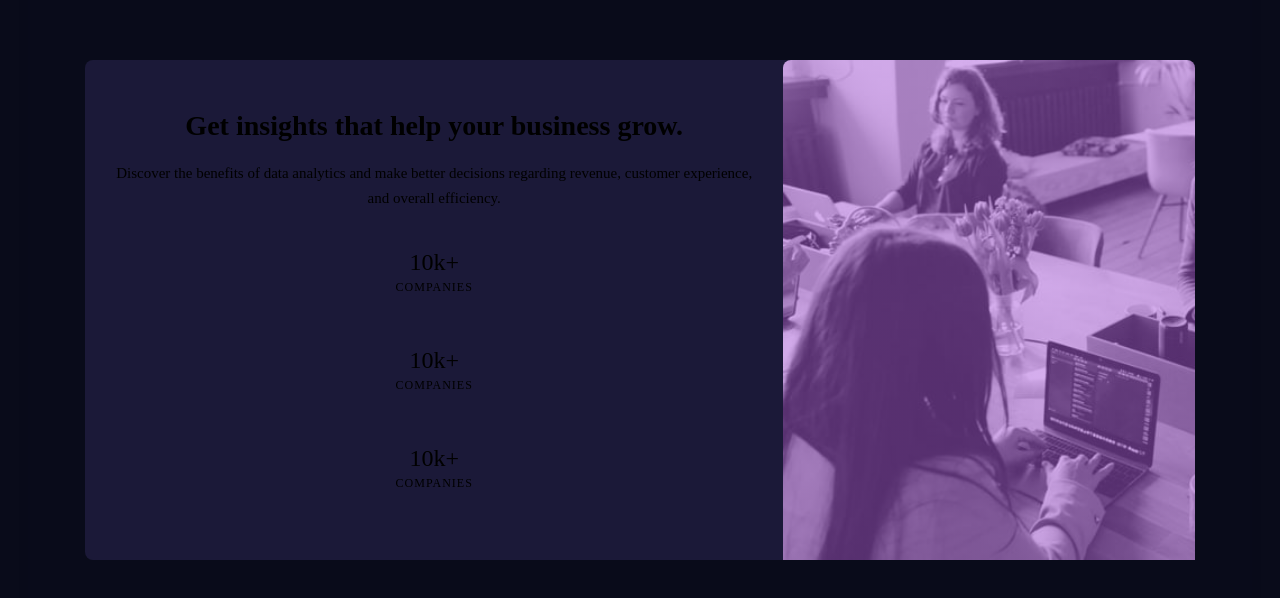
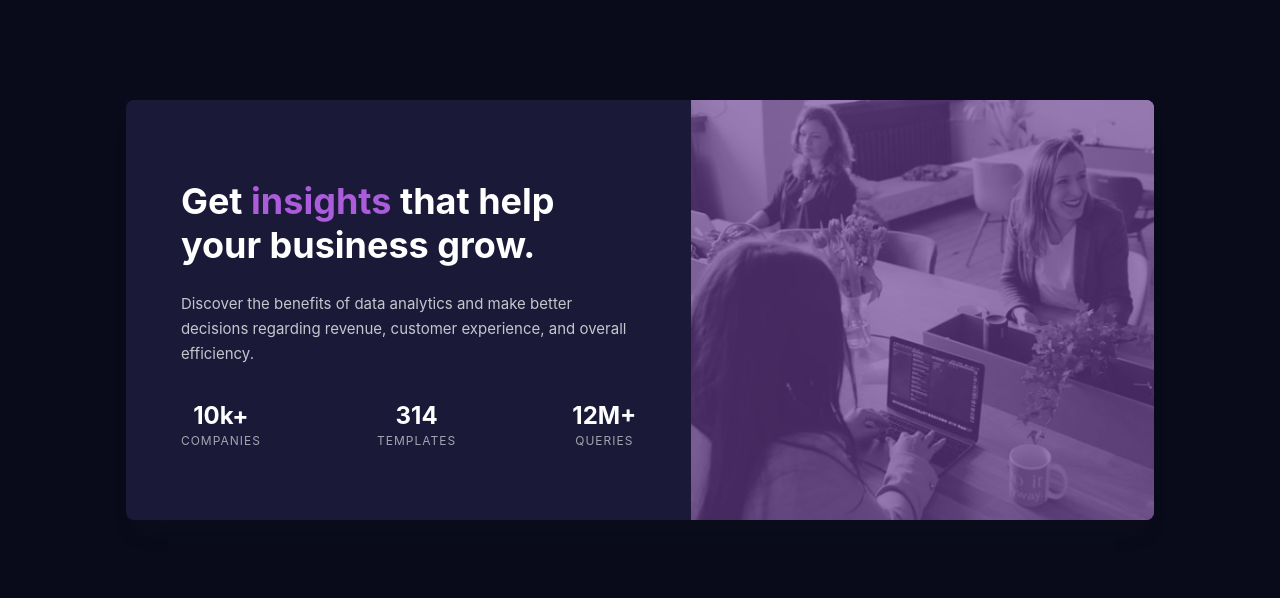
Before and after one commit to bguz/FEM-stats-preview-card-component, a plain HTML site: page index.html in a window 1280 px wide. Shown: the part 130-728 px from the top of the page. Drawn offline with Linux system fonts and the light colour scheme; a web font is replaced by a local one.

Commit message:
challenge finished

```diff
--- a/assets/css/style.less
+++ b/assets/css/style.less
@@ -5,6 +5,7 @@
 @dark-desaturated-blue: hsl(244, 38%, 16%);
 @soft-violet: hsl(277, 64%, 61%);
 @transparent-violet: hsla(277, 64%, 61%, 0.5);
+@transparent-desaturated-blue: hsla(244, 38%, 16%, 0.3);
 
 /* Neutral Colors */
 @white: hsl(0, 0%, 100%);
@@ -15,6 +16,7 @@
 * {
     box-sizing: border-box;
 }
+
 /* Clear fix hack */
 .clearfix:after {
     content: ".";
@@ -27,14 +29,17 @@
 .clear {
     clear: both;
 }
+
 /* General Styles */
 html {
     font-size: 62.5%;
 }
 body {
-    margin: 4rem 3rem;
+    font-family: 'Inter', sans-serif;
+    color: @white;
     background-color: @very-dark-blue;
-    box-shadow: 0px 20px 20px -10px rgba(23, 25, 41, 0.20);
+    min-height: 100vh;
+    margin: 4rem 2rem;
 }
 h1 {
     font-size: 2.8rem;
@@ -46,45 +51,76 @@ p {
     font-size: 1.5rem;
     line-height: 2.5rem;
 }
+
 /* Card */
 .card {
+    box-shadow: 0px 20px 20px -10px rgba(23, 25, 41, 0.20);
     background-color: @dark-desaturated-blue;
     border-radius: .8rem;
+    max-width: 1110px;
 
     .card__hero {
-        height: 34.6rem;
+        height: 25rem;
         border-radius: .8rem .8rem 0 0;
-        background: linear-gradient(@transparent-violet, @transparent-violet), url('../images/image-header-mobile.jpg');
+        background: url('../images/image-header-mobile.jpg');
         background-size: cover;
         background-repeat: no-repeat;
+        background-position: center;
+        position: relative;
+
+        .card__hero-overlay,
+        .card__hero-overlay-2 {
+            content: "";
+            position: absolute;
+            top: 0;
+            left: 0;
+            width: 100%;
+            height: 100%;
+            border-radius: .8rem .8rem 0 0;
+        }
+        .card__hero-overlay {
+            background-color: @transparent-violet;
+        }
+        .card__hero-overlay-2 {
+            background-color: @transparent-desaturated-blue;
+        }
     }
 
     .card__content {
-        padding: 3.1rem;
+        padding: 4rem;
 
         .card__heading,
         .card__copy {
             text-align: center;
         }
+        .card__copy {
+            opacity: 0.75;
         }
-
-    .card_stats {
+        .card__heading-highlight {
+            color: @soft-violet;
+        }
+        .card__stats {
             display: flex;
             flex-direction: column;
             justify-content: center;
             align-items: center;
+            padding-top: 1rem;
 
             .card__stat {
                 font-size: 2.4rem;
                 display: flex;
                 flex-direction: column;
-            justify-content: center;
                 align-items: center;
+                font-weight: 700;
+                margin: 1.2rem 0;
 
                 .card__stat-type {
                     font-size: 1.2rem;
                     text-transform: uppercase;
                     letter-spacing: 1px;
+                    font-weight: 400;
+                    opacity: 0.6;
+                }
             }
         }
     }
@@ -95,44 +131,106 @@ p {
     display: none;
 }
 
-
-@media (min-width: 768px) {
+@media (min-width: 900px) {
     body {
         display: flex;
         justify-content: center;
         align-items: center;
-        height: 100vh;
+    }
+    h1 {
+        font-size: 3.6rem;
+        line-height: 4.4rem;
     }
     .card {
         display: flex;
         flex-direction: row-reverse;
-        justify-content: center;
-        align-items: centerr;
-        max-width: 111rem;
+        justify-content: space-between;
+        align-items: center;
+
 
         .card__hero {
-            width: 50rem;
-            height: 50rem;
-            border-radius: .8rem .8rem 0 0;
-            background: linear-gradient(@transparent-violet, @transparent-violet), url('../images/image-header-desktop.jpg');
+            width: 45%;
+            height: 42rem;
+            border-radius: 0 0.8rem 0.8rem 0;
+            background: url('../images/image-header-desktop.jpg');
+            background-repeat: no-repeat;
             background-size: cover;
-            background-repeat: no-repeat;
+            background-position: center;
+
+            .card__hero-overlay,
+            .card__hero-overlay-2 {
+                border-radius: 0 .8rem 0.8rem 0;
             }
         }
-    .attribution {
-        background-color: green;
-        color: gray;
-        display: block;
-        position: absolute;
-        bottom: 0;
-        left: 0;
-        text-align: center;
-        width: 100%;
-        padding: 1.5rem 0;
+        .card__content {
+            width: 55%;
+            padding: 0 5.5rem;
 
-        a {
-            color: red;
-            text-decoration: underline;
+            .card__heading,
+            .card__copy {
+                text-align: left;
+            }
+            .card__stats {
+                flex-direction: row;
+                justify-content: space-between;
+                align-items: flex-start;
             }
         }
     }
+}
+
+
+// @media (min-width: 768px) {
+//
+//     .card {
+//         display: flex;
+//         flex-direction: row-reverse;
+//         justify-content: space-between;
+//         align-items: center;
+//         max-width: 111rem;
+
+//         .card__content {
+//             width: 55%;
+//             padding: 0 11rem;
+
+//             .card__heading,
+//             .card__copy {
+//                 text-align: left;
+//             }
+
+//             .card__stats {
+//                 flex-direction: row;
+//                 justify-content: space-between;
+//                 align-items: flex-start;
+
+//                 .card__stat {
+//                     align-items: flex-start;
+//                 }
+//             }
+//         }
+
+//         .card__hero {
+//             width: 45%;
+//             border-radius: 0 0.8rem 0.8rem 0;
+//             background: linear-gradient(@transparent-violet, @transparent-violet), url('../images/image-header-desktop.jpg');
+//             background-size: cover;
+//             background-repeat: no-repeat;
+//         }
+//     }
+//     .attribution {
+//         background-color: green;
+//         color: gray;
+//         display: block;
+//         position: absolute;
+//         bottom: 0;
+//         left: 0;
+//         text-align: center;
+//         width: 100%;
+//         padding: 1.5rem 0;
+
+//         a {
+//             color: red;
+//             text-decoration: underline;
+//         }
+//     }
+// }
--- a/index.html
+++ b/index.html
@@ -15,15 +15,16 @@
   <main>
     <section class="card">
       <div class="card__hero">
-
+        <div class="card__hero-overlay"></div>
+        <div class="card__hero-overlay-2"></div>
       </div>
       <div class="card__content">
-        <h1 class="card__heading">Get <span>insights</span> that help your business grow.</h1>
+        <h1 class="card__heading">Get <span class="card__heading-highlight">insights</span> that help your business grow.</h1>
         <p class="card__copy">Discover the benefits of data analytics and make better decisions regarding revenue, customer experience, and overall efficiency.</p>
-        <div class="card_stats">
+        <div class="card__stats">
           <p class="card__stat">10k+ <span class="card__stat-type">companies</span></p>
-          <p class="card__stat">10k+ <span class="card__stat-type">companies</span></p>
-          <p class="card__stat">10k+ <span class="card__stat-type">companies</span></p>
+          <p class="card__stat">314 <span class="card__stat-type">templates</span></p>
+          <p class="card__stat">12M+ <span class="card__stat-type">queries</span></p>
         </div>
       </div>
     </section>
```
Also changed, not shown: assets/css/style.css. Lines whose indentation alone changed are shown as unchanged.
